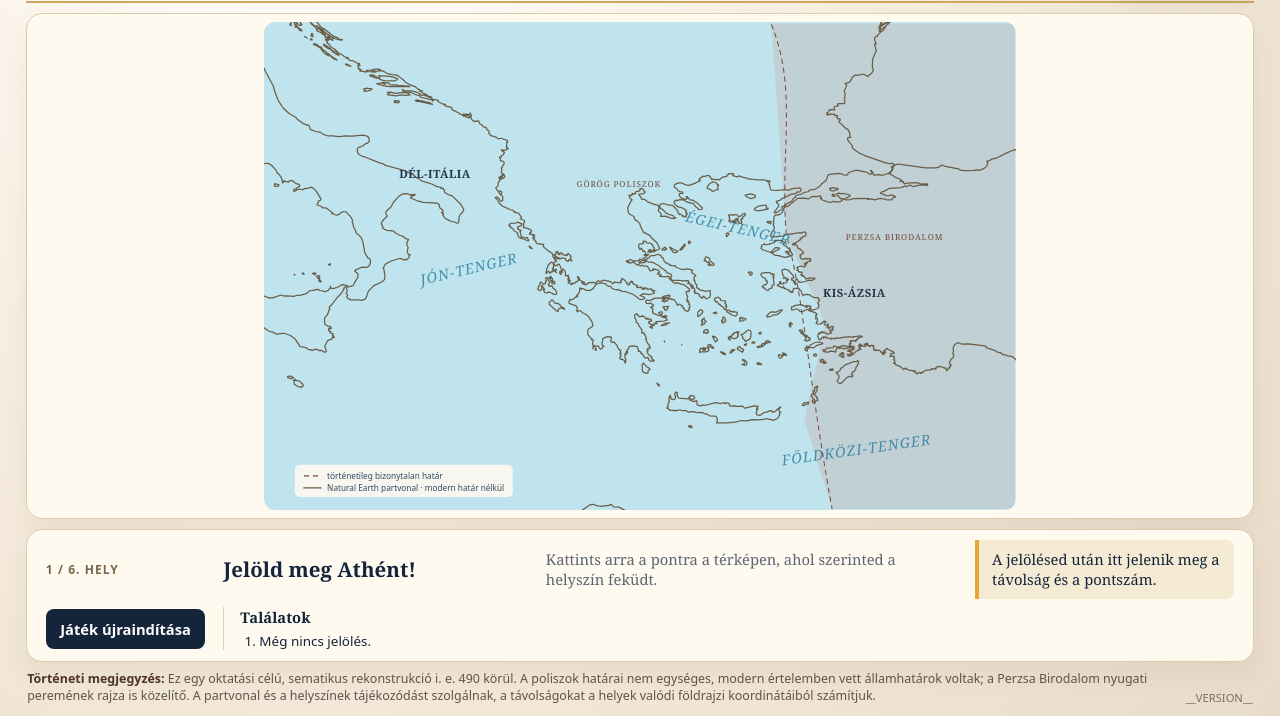
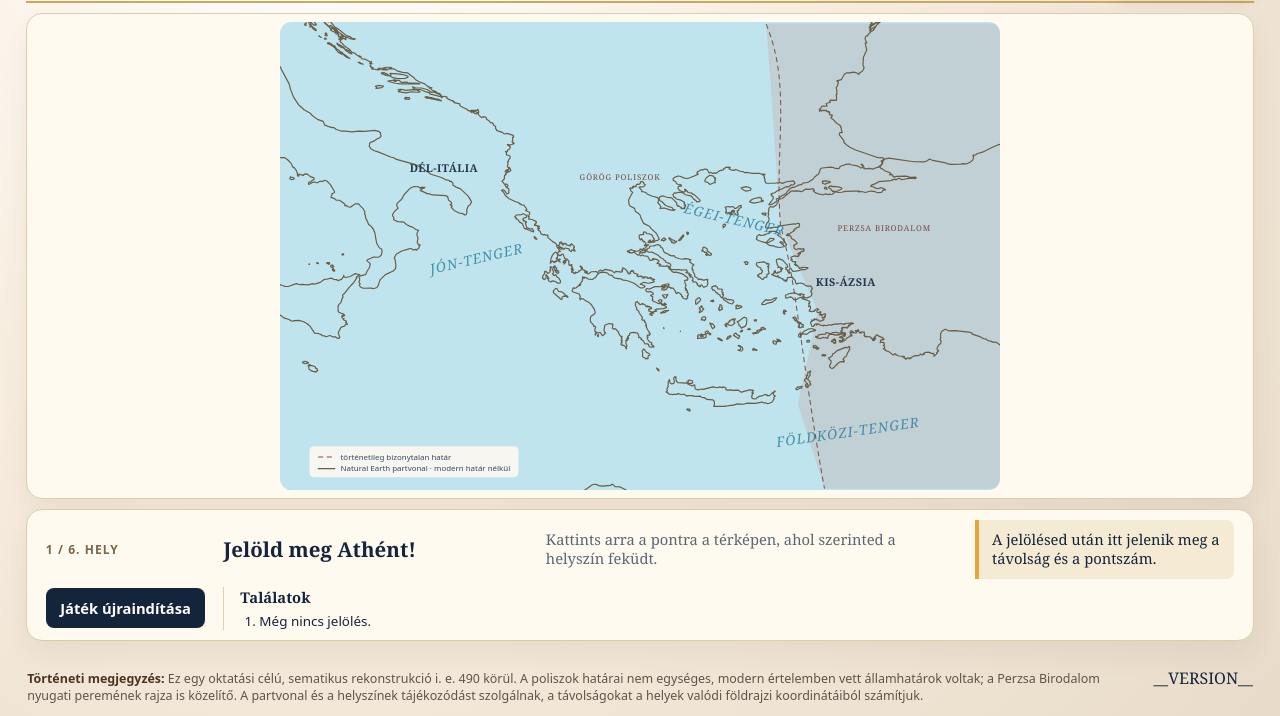
Before and after one commit to kpjotr/hellasz_blindmap, a plain HTML site: page public/index.html in a window 1280 px wide. Shown: the part 84-800 px from the top of the page. Drawn offline with Linux system fonts and the light colour scheme.

Commit message:
Redeploy

```diff
--- a/public/index.html
+++ b/public/index.html
@@ -500,7 +500,7 @@
           körül. A poliszok határai nem egységes, modern értelemben vett államhatárok voltak; a Perzsa Birodalom nyugati
           peremének rajza is közelítő. A partvonal és a helyszínek tájékozódást szolgálnak, a távolságokat a helyek valódi
           földrajzi koordinátáiból számítjuk.</p>
-        <p class="version">__VERSION__</p>
+        <p class="verzió: ">__VERSION__</p>
       </footer>
     </section>
   </main>
```
